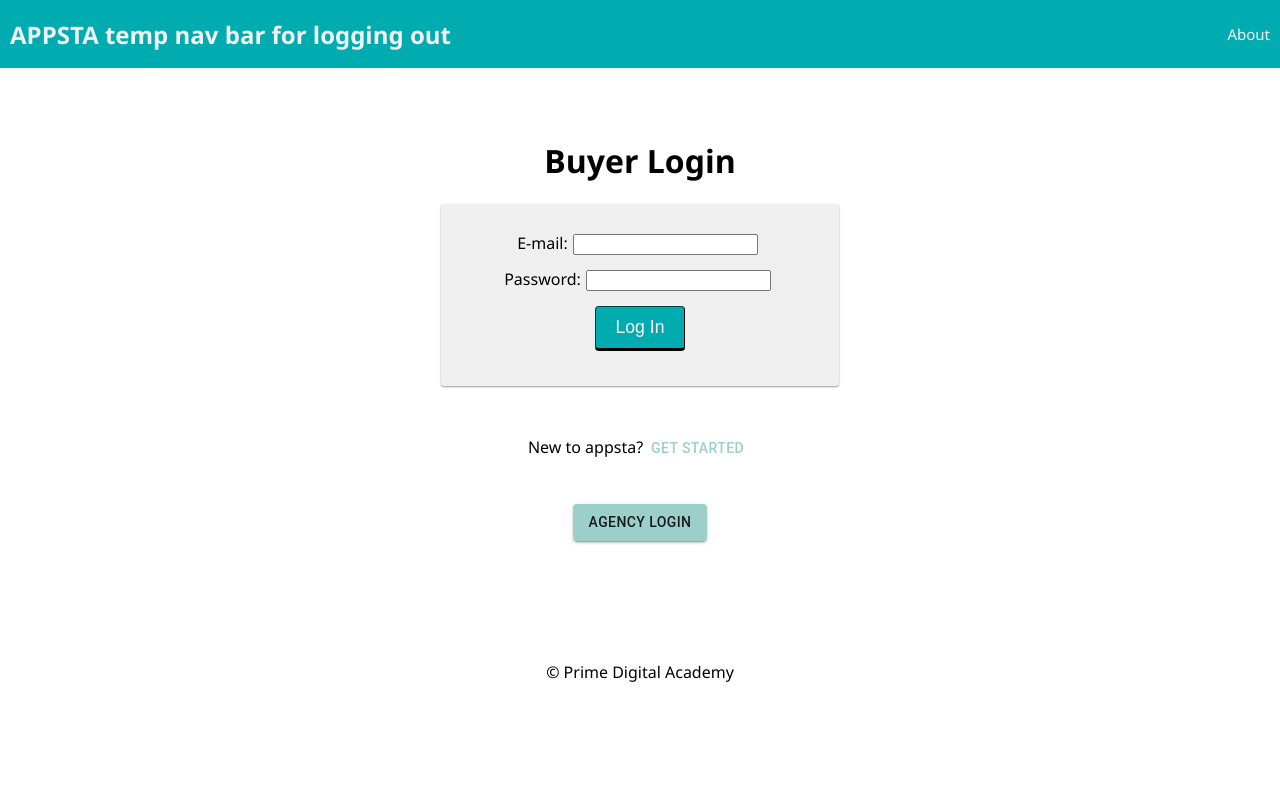
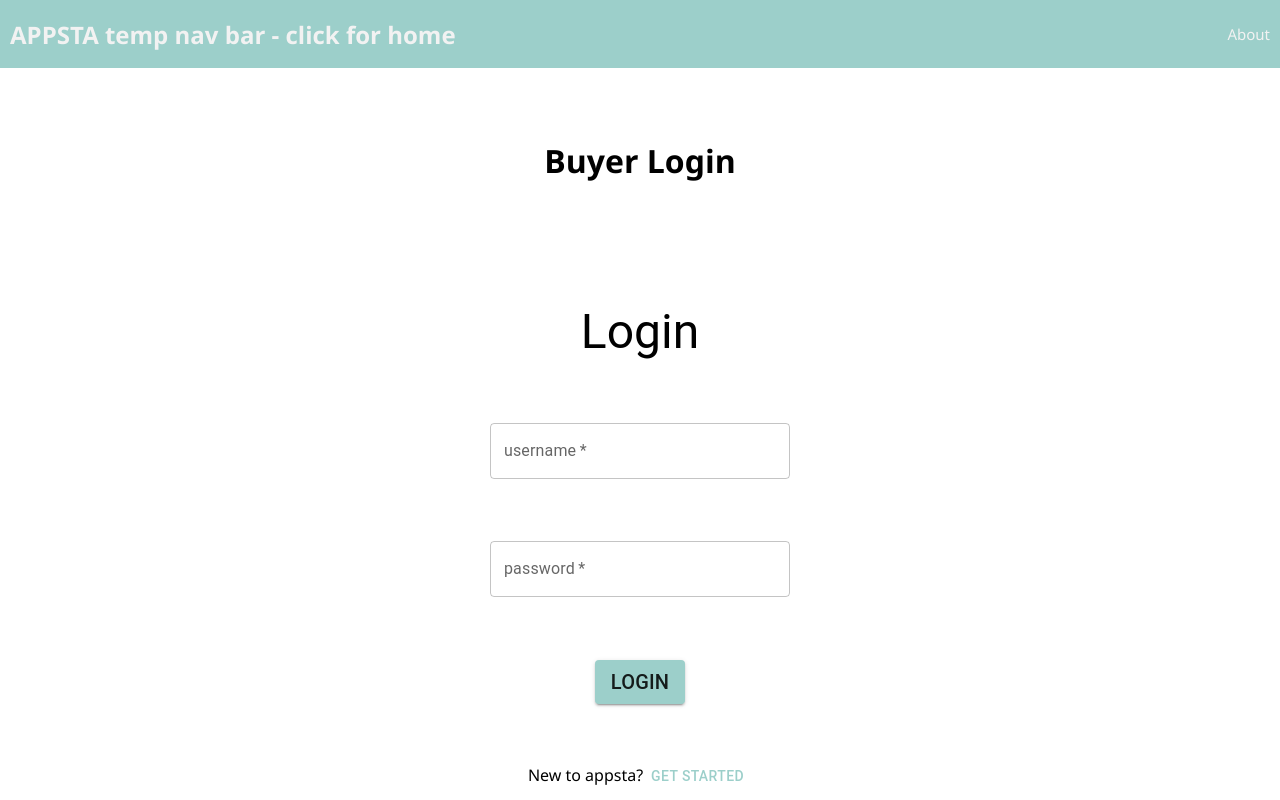
Before and after one commit to rhvdbergh/appsta, a React (Create React App) app: page /#/AgencyOptionsPage in a window 1280 px wide. Shown: the top 800 px of the page. Built offline with nearby package versions, Linux system fonts and the light colour scheme; no server answers.

Commit message:
changed login form to be MUI

```diff
--- a/package.json
+++ b/package.json
@@ -8,6 +8,8 @@
     "@emotion/styled": "^11.6.0",
     "@mui/icons-material": "^5.2.4",
     "@mui/material": "^5.2.6",
+    "@mui/styled-engine-sc": "^5.1.0",
+    "@mui/styles": "^5.2.3",
     "axios": "^0.21.1",
     "bcryptjs": "^2.4.3",
     "cookie-session": "^2.0.0-rc.1",
@@ -25,7 +27,8 @@
     "react-scripts": "^4.0.1",
     "redux": "^4.0.5",
     "redux-logger": "^3.0.6",
-    "redux-saga": "^1.1.3"
+    "redux-saga": "^1.1.3",
+    "styled-components": "^5.3.3"
   },
   "scripts": {
     "start": "node server/server.js",
--- a/src/components/App/App.css
+++ b/src/components/App/App.css
@@ -29,10 +29,10 @@ Button
 .btn {
   display: inline-block;
   padding: 10px 20px;
-  border-color: #014041;
+  border-color: #9596d6;
   border-width: 1px 1px 3px;
   border-radius: 4px;
-  background-color: #00acb0;
+  background-color: #9ccfca;
   color: #f8f8f8;
   font-size: 1.1rem;
   outline: 0;
@@ -72,8 +72,8 @@ Button
 
 .btn_asLink:hover {
   background-color: transparent;
-  border-color: #008183;
-  color: #008183;
+  border-color: #9ccfca;
+  color: #9ccfca;
 }
 
 /* --------------------------------------------------------------------------------
@@ -84,10 +84,10 @@ Alert
   box-sizing: border-box;
   padding: 15px 10px;
   margin: 15px 0;
-  border: 2px solid #e01616;
+  border: 2px solid #ff476c;
   background-color: #efefef;
   border-radius: 3px;
-  color: #e01616;
+  color: #ff476c;
   font-size: 0.8rem;
 }
 
--- a/src/components/LoginForm/LoginForm.jsx
+++ b/src/components/LoginForm/LoginForm.jsx
@@ -4,7 +4,28 @@ import { useSelector } from 'react-redux';
 import { useHistory } from 'react-router-dom';
 
 //adding MUI components
-import { Button } from "@mui/material";
+import { Button, FormControl, TextField, Typography } from "@mui/material";
+import { makeStyles } from '@mui/styles';
+
+//copied in Ronalds Flashy loginForm - KD
+
+const useStyles = makeStyles(() => ({
+  form: {
+    marginTop: '100px',
+    marginBottom: '30px',
+    display: 'flex',
+    flexDirection: 'column',
+    justifyContent: 'space-between',
+    height: '400px',
+    width: '300px',
+    textAlign: 'center',
+  },
+  input: {
+    margin: '20px',
+    width: '100%',
+  },
+}));
+
 
 function LoginForm() {
   const [username, setUsername] = useState('');
@@ -12,6 +33,9 @@ function LoginForm() {
   const errors = useSelector(store => store.errors);
   const dispatch = useDispatch();
   const history = useHistory();
+
+//set up the MUI style
+const { form, input} = useStyles();
 
   const login = (event) => {
     event.preventDefault();
@@ -29,46 +53,46 @@ function LoginForm() {
     }
   }; // end login
 
+
+
   return (
-    <form className="formPanel" onSubmit={login}>
+    <FormControl>
+      <form className={form} onSubmit={login}>
+        <Typography variant='h3'> Login </Typography>
         {errors.loginMessage && (
           <h3 className="alert" role="alert">
             {errors.loginMessage}
           </h3>
         )}
-      <div>
-        <label htmlFor="username">
-          E-mail:
-          <input
+
+          <TextField
+              label="username"
               type="email"
               name="username"
               required
+              className={input}
               value={username}
               onChange={(event) => setUsername(event.target.value)}
             />
-        </label>
-      </div>
-      <div>
-        <label htmlFor="password">
-          Password:
-          <input
+
+            <TextField
+              label="password"
               type="password"
               name="password"
               required
+              className={input}
               value={password}
               onChange={(event) => setPassword(event.target.value)}
             />
-        </label>
-      </div>
 
+          <center>
+            <Button type="submit" name="submit" value="Log In" variant='contained'>
+              <Typography variant='h6'>Login</Typography>
+              </Button>
+          </center>
 
-
-      <div>
-        <center>
-          <input className="btn" type="submit" name="submit" value="Log In" />
-        </center>
-      </div>
       </form>
+    </FormControl>
   );
 }
 
--- a/src/components/Nav/Nav.css
+++ b/src/components/Nav/Nav.css
@@ -5,7 +5,7 @@
   align-items: center;
 
   margin: 0 0 30px;
-  background-color: #00acb0;
+  background-color: #9ccfca;
   overflow: hidden;
 }
 
@@ -24,7 +24,7 @@
 .navLink {
   display: inline-block;
   color: #f2f2f2;
-  background-color: #00acb0;
+  background-color: #9ccfca;
   text-align: center;
   padding: 24px 10px;
   text-decoration: none;
@@ -38,5 +38,5 @@
 }
 
 .navLink:hover {
-  background-color: #008183;
+  background-color: #9ccfca;
 }
--- a/src/components/Nav/Nav.jsx
+++ b/src/components/Nav/Nav.jsx
@@ -10,7 +10,7 @@ function Nav() {
   return (
     <div className="nav">
       <Link to="/LandingPage">
-        <h2 className="nav-title">APPSTA temp nav bar for logging out </h2>
+        <h2 className="nav-title">APPSTA temp nav bar - click for home  </h2>
       </Link>
       <div>
         {/* If no user is logged in, show these links */}
```
Lines whose indentation alone changed are shown as unchanged.
